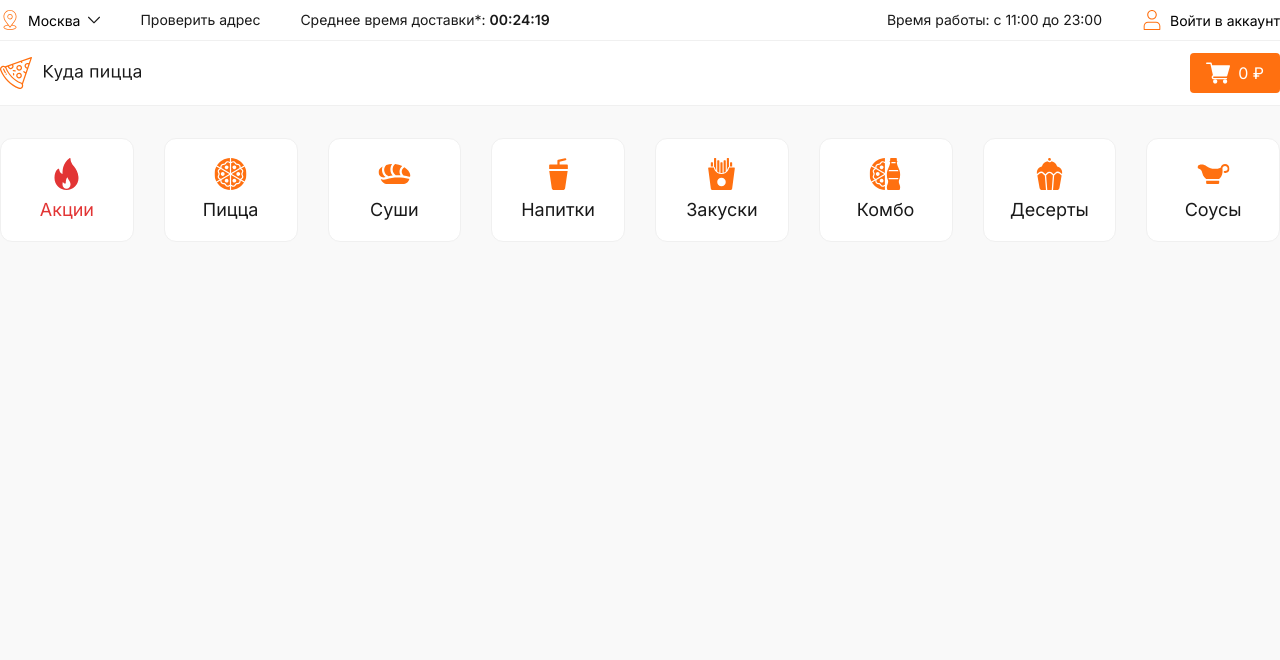
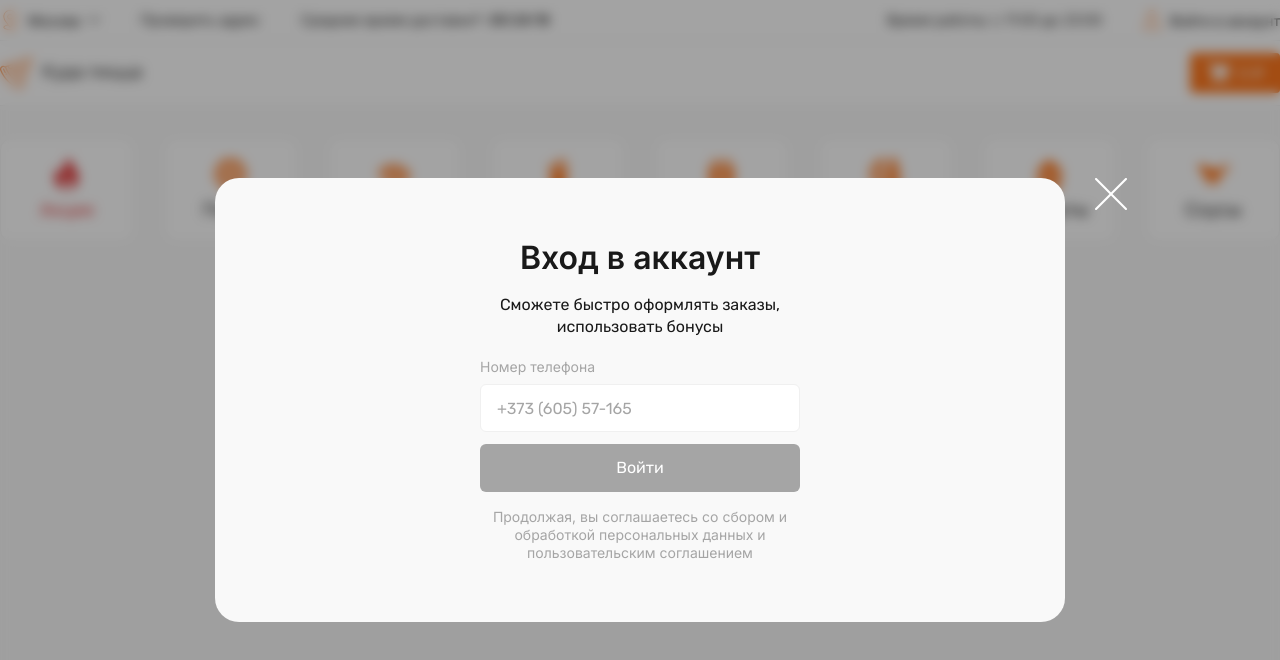
Before and after one commit to McKakTus/pizza, a Next.js app: page / in a window 1280 px wide. Both pictures are taken after a click on the button "Войти в аккаунт". Shown: the top 660 px of the page. Built offline with nearby package versions, Linux system fonts and the light colour scheme.

Commit message:
Continue auth, confirm popup

```diff
--- a/components/AuthPopup/AuthPopup.module.scss
+++ b/components/AuthPopup/AuthPopup.module.scss
@@ -0,0 +1,149 @@
+.popup {
+    position: fixed;
+    top: 0;
+    right: 0;
+    bottom: 0;
+    left: 0;
+    background: rgba(25, 25, 25, 0.4);
+    backdrop-filter: blur(6px);
+    display: flex;
+    width: 100%;
+    height: 100%;
+    opacity: 0;
+    overflow: hidden;
+    transition: all 0.2s ease;
+    z-index: -1;
+    &.popupVisible {
+        opacity: 1;
+        overflow: visible;
+        z-index: 1034;
+    }
+    .content {
+        position: relative;
+        background-color: var(--bg-color);
+        width: 100%;
+        max-width: 850px;
+        border-radius: 24px;
+        padding: 60px;
+        margin: auto;
+        h2 {
+            font-size: 32px;
+            line-height: 40px;
+            font-weight: 600;
+            padding-bottom: 16px;
+            text-align: center;
+        }
+        p {
+            font-size: 16px;
+            line-height: 22px;
+            font-weight: 400;
+            font-family: var(--second-font);
+            text-align: center;
+            & > span {
+                font-size: 16px;
+                line-height: 22px;
+            }
+        }
+        label {
+            display: block;
+            font-size: 14px;
+            line-height: 18px;
+            font-weight: 400;
+            color: var(--gray-text);
+            padding: 20px 0 8px;
+        }
+        span {
+            font-size: 14px;
+            line-height: 18px;
+            font-weight: 400;
+            color: var(--gray-text);
+            text-align: center;
+        }
+        .btnSubmit {
+            display: flex;
+            align-items: center;
+            justify-content: center;
+            padding: 12px 40px;
+            width: 100%;
+            height: 48px;
+            background-color: var(--orange);
+            border-radius: 6px;
+            color: #ffffff;
+            font-family: var(--second-font);
+            font-size: 16px;
+            line-height: 22px;
+            font-weight: 400;
+            margin: 12px 0 16px;
+            transition: all 0.1s ease;
+            &:disabled {
+                pointer-events: none;
+                background-color: var(--gray-text);
+            }
+        }
+        .btnConfirm {
+            max-width: 240px;
+        }
+    }
+    .auth {
+        display: flex;
+        flex-direction: column;
+        justify-content: center;
+        width: 100%;
+        max-width: 320px;
+        margin: 0 auto;
+    }
+    .confirm {
+        display: flex;
+        flex-direction: column;
+        justify-content: center;
+        align-items: center;
+        margin: 0 auto;
+    }
+    .close {
+        display: flex;
+        position: absolute;
+        right: -62px;
+        top: 0;
+    }
+    .formGroup {
+        display: grid;
+        grid-template-columns: repeat(4, 1fr);
+        grid-column-gap: 16px;
+        width: 100%;
+        max-width: 240px;
+        height: 48px;
+        margin-top: 20px;
+        .input {
+            display: flex;
+            align-items: center;
+            justify-content: center;
+            text-align: center;
+            background: var(--white);
+            border: 1px solid var(--gray);
+            border-radius: 6px;
+            width: 100%;
+            font-size: 16px;
+            line-height: 22px;
+            font-weight: 400;
+            font-family: var(--second-font);
+            &::placeholder {
+                font-size: 16px;
+                line-height: 22px;
+                font-weight: 400;
+                color: var(--gray-text);
+            }
+        }
+    }
+}
+
+.popupAuth {
+    .content {
+        height: 444px;
+    }
+}
+
+.popupConfirm {
+    .content {
+        height: 364px;
+    }
+}
--- a/components/AuthPopup/forms/AuthForm.tsx
+++ b/components/AuthPopup/forms/AuthForm.tsx
@@ -1,14 +1,37 @@
 import React from 'react';
+import NumberFormat from 'react-number-format';
 
 import styles from '../AuthPopup.module.scss';
 
 interface AuthFormProps {
-    onOpenLogin: () => void;
+  onOpenLogin: () => void;
+  onOpenConfirm: () => void;
 }
 
-export const AuthForm: React.FC<AuthFormProps> = () => {
-    return (
-      <>
-      </>
-    );
+type InputValueState = {
+  formattedValue: string;
+  value: string;
 };
+
+export const AuthForm: React.FC<AuthFormProps> = ({ onOpenConfirm }) => {
+  const [values, setValues] = React.useState<InputValueState>({} as InputValueState);
+  const nextDisabled = !values.formattedValue || values.formattedValue.includes('_');
+
+  return (
+    <div className={styles.auth}>
+      <h2>Вход в аккаунт</h2>
+      <p>Сможете быстро оформлять заказы, использовать бонусы</p>
+      <label>Номер телефона</label>
+      <NumberFormat
+        className="field"
+        format="+### (###) ##-###"
+        mask="_"
+        placeholder="+373 (605) 57-165"
+        value={values.value}
+        onValueChange={({ formattedValue, value }) => setValues({ formattedValue, value })}
+      />
+      <button className={styles.btnSubmit} disabled={nextDisabled} onClick={onOpenConfirm}>Войти</button>
+      <span>Продолжая, вы соглашаетесь со сбором и обработкой персональных данных и пользовательским соглашением</span>
+    </div>
+  );
+};
--- /dev/null
+++ b/components/AuthPopup/forms/ConfirmForm.tsx
@@ -0,0 +1,63 @@
+import clsx from 'clsx';
+import React from 'react';
+
+import styles from '../AuthPopup.module.scss';
+
+interface ConfirmFormProps {
+  onOpenConfirm: () => void;
+}
+
+type InputValueState = {
+  formattedValue: string;
+  value: string;
+};
+
+export const ConfirmForm: React.FC<ConfirmFormProps> = () => {
+    const [codes, setCodes] = React.useState(['', '', '', '']);
+    const nextDisabled = codes.some((v) => !v);
+
+    const handleChangeInput = (event: React.ChangeEvent<HTMLInputElement>) => {
+        const index = Number(event.target.getAttribute('id'));
+        const value = event.target.value;
+        setCodes((prev) => {
+            const newArr = [...prev];
+            newArr[index] = value;
+            return newArr;
+        });
+        if (event.target.nextSibling) {
+            (event.target.nextSibling as HTMLInputElement).focus();
+        }
+    };
+
+    const onSubmit = async (code: string) => {
+        try {
+            alert('Успешная активация!');
+        } catch (error) {
+            alert('Ошибка при активации!');
+            setCodes(['', '', '', '']);
+        }
+    };
+
+    return (
+        <div className={styles.confirm}>
+            <h2>Код из смс</h2>
+            <p>На номер +7 (926) 223-10-11</p>
+            <div className={styles.formGroup}>
+                {codes.map((code, index) => (
+                    <input
+                        className={styles.input}
+                        key={index}
+                        type="tel"
+                        placeholder="X"
+                        maxLength={1}
+                        id={String(index)}
+                        onChange={handleChangeInput}
+                        value={code}
+                    />
+                ))}
+            </div>
+            <button className={clsx(styles.btnConfirm, styles.btnSubmit)} disabled={nextDisabled}>Войти</button>
+            <p>Отправить код ещё раз через: <span>59 секунд</span></p>
+        </div>
+    );
+};
--- a/components/AuthPopup/index.tsx
+++ b/components/AuthPopup/index.tsx
@@ -2,6 +2,7 @@ import React from 'react';
 
 import styles from './AuthPopup.module.scss';
 import { AuthForm } from './forms/AuthForm';
+import { ConfirmForm } from './forms/ConfirmForm';
 
 interface AuthPopupProps {
     onClose: () => void;
@@ -12,9 +13,11 @@ export const AuthPopup: React.FC<AuthPopupProps> = ({ onClose, visible }) => {
     const [formType, setFormType] = React.useState<'main' | 'auth' | 'confirm'>('main');
 
     return(
-        <div open={visible} onClose={onClose} className={styles.popup}>
+        <div className={`${styles.popup} ${visible ? styles.popupVisible : ''} ${formType === 'main' ? styles.popupAuth : styles.popupConfirm}`}>
             <div className={styles.content}>
-                {formType === 'main' && <AuthForm onOpenLogin={() => setFormType('auth')} />}
+                <button onClick={onClose} className={styles.close}><img src="/icons/ic_close.svg" alt="" /></button>
+                {formType === 'main' && <AuthForm onOpenLogin={() => setFormType('auth')} onOpenConfirm={() => setFormType('confirm')} />}
+                {formType === 'confirm' && <ConfirmForm onOpenConfirm={() => setFormType('confirm')} />}
             </div>
         </div>
     );
--- a/components/Categories/Categories.module.scss
+++ b/components/Categories/Categories.module.scss
@@ -1,3 +1,4 @@
+.categories {
     .items {
         display: grid;
         grid-template-columns: repeat(8, 1fr);
@@ -29,3 +30,4 @@
             }
         }
     }
+}
--- a/components/Categories/index.tsx
+++ b/components/Categories/index.tsx
@@ -8,7 +8,6 @@ interface CategoriesProps {
 
 export const Categories: React.FC<CategoriesProps> = () => {
     return (
-        <>
         <div className={styles.categories}>
             <div className="container">
                 <ul className={styles.items}>
@@ -55,6 +54,5 @@ export const Categories: React.FC<CategoriesProps> = () => {
                 </ul>
             </div>
         </div>
-        </>
     )
 }
--- a/components/Header/index.tsx
+++ b/components/Header/index.tsx
@@ -7,9 +7,7 @@ interface HeaderProps {
     hideMenu?: boolean;
 }
 
-export const Header: React.FC<HeaderProps> = ({
-    hideMenu
-}) => {
+export const Header: React.FC<HeaderProps> = ({ hideMenu }) => {
     return (
         <>
             <header className={styles.header}>
--- a/components/Navbar/index.tsx
+++ b/components/Navbar/index.tsx
@@ -2,6 +2,7 @@ import React from 'react';
 
 import styles from './Navbar.module.scss';
 import { AuthPopup } from '../AuthPopup';
+import Link from 'next/link';
 
 export const Navbar: React.FC = () => {
     const [authVisible, setAuthVisible] = React.useState(false);
@@ -28,7 +29,9 @@ export const Navbar: React.FC = () => {
                                 </button>
                             </li>
                             <li className={styles.item}>
-                                <a className={styles.link} href="#">Проверить адрес</a>
+                                <Link href="">
+                                    <a className={styles.link}>Проверить адрес</a>
+                                </Link>
                             </li>
                             <li className={styles.item}>Среднее время доставки*: <span>00:24:19</span></li>
                         </ul>
--- a/package.json
+++ b/package.json
@@ -9,11 +9,13 @@
     "lint": "next lint"
   },
   "dependencies": {
+    "clsx": "^1.1.1",
     "next": "12.1.0",
     "node-sass": "^7.0.1",
     "react": "17.0.2",
     "react-css-modules": "^4.7.11",
-    "react-dom": "17.0.2"
+    "react-dom": "17.0.2",
+    "react-number-format": "^4.9.1"
   },
   "devDependencies": {
     "@types/node": "17.0.21",
--- a/styles/globals.scss
+++ b/styles/globals.scss
@@ -21,6 +21,7 @@ body {
     --white: #ffffff;
     --main-text: #191919;
     --gray: #F0F0F0;
+    --gray-text: #A5A5A5;
     --orange: #FF7010;
     --red: #E23535;
 
@@ -76,3 +77,25 @@ ul, li {
 .img-fluid {
     max-width: 100%;
 }
+
+.text-center {
+    text-align: center;
+}
+
+.field {
+    font-size: 16px;
+    line-height: 22px;
+    font-weight: 400;
+    height: 48px;
+    border: 1px solid var(--gray);
+    font-family: var(--second-font);
+    border-radius: 6px;
+    padding: 12px 16px;
+    &::placeholder {
+        font-size: 16px;
+        line-height: 22px;
+        font-weight: 400;
+        color: var(--gray-text);
+        font-family: var(--second-font);
+    }
+}
```
Also changed, not shown: public/icons/ic_close.svg (added), 1 other file (tests, documents, lock files or other folders). Lines whose indentation alone changed are shown as unchanged.
